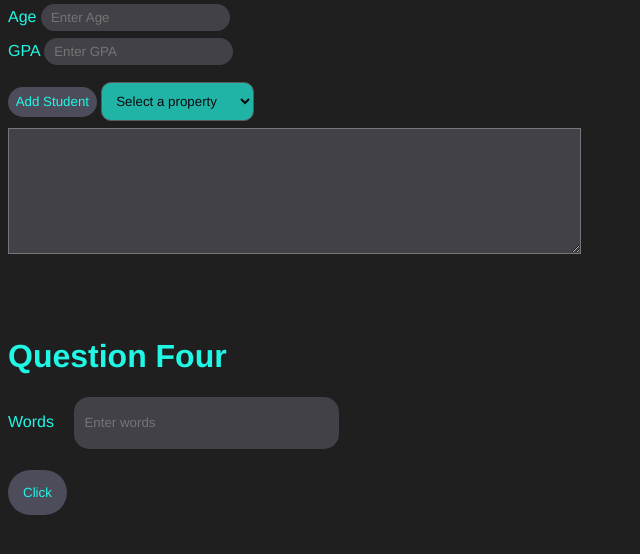
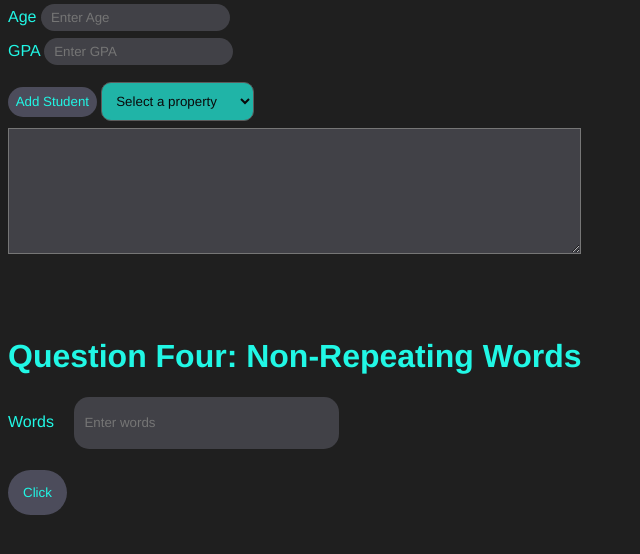
Before and after one commit to a69k/COMP206, a plain HTML site: page Sheet 2/index.html in a window 1280 px wide. Shown: the part 488-1042 px from the top of the page, without its empty margins (0-640 px from the left). Drawn offline with Linux system fonts and the light colour scheme.

Commit message:
added heading to Q4

```diff
--- a/Sheet 2/index.html
+++ b/Sheet 2/index.html
@@ -38,7 +38,7 @@
     <textarea id="resTA" rows="8" cols="69"></textarea>
   </div>
   <div class="Q4">
-    <h1>Question Four</h1>
+    <h1>Question Four: Non-Repeating Words</h1>
     <label for="words">Words</label>
     <input type="text" id="words" placeholder="Enter words" required><br>
     <button onclick="qFourArr()">Click</button>
```
